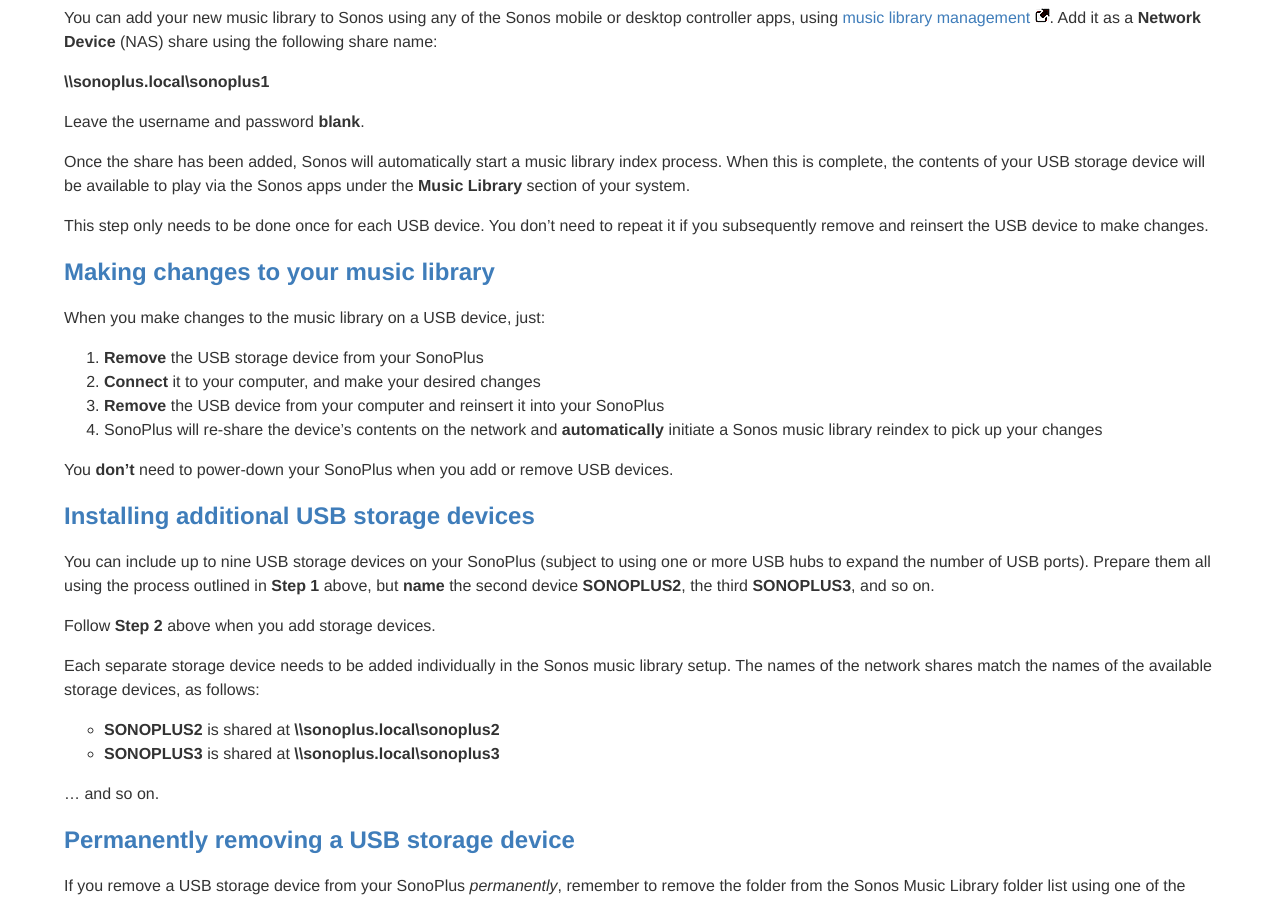
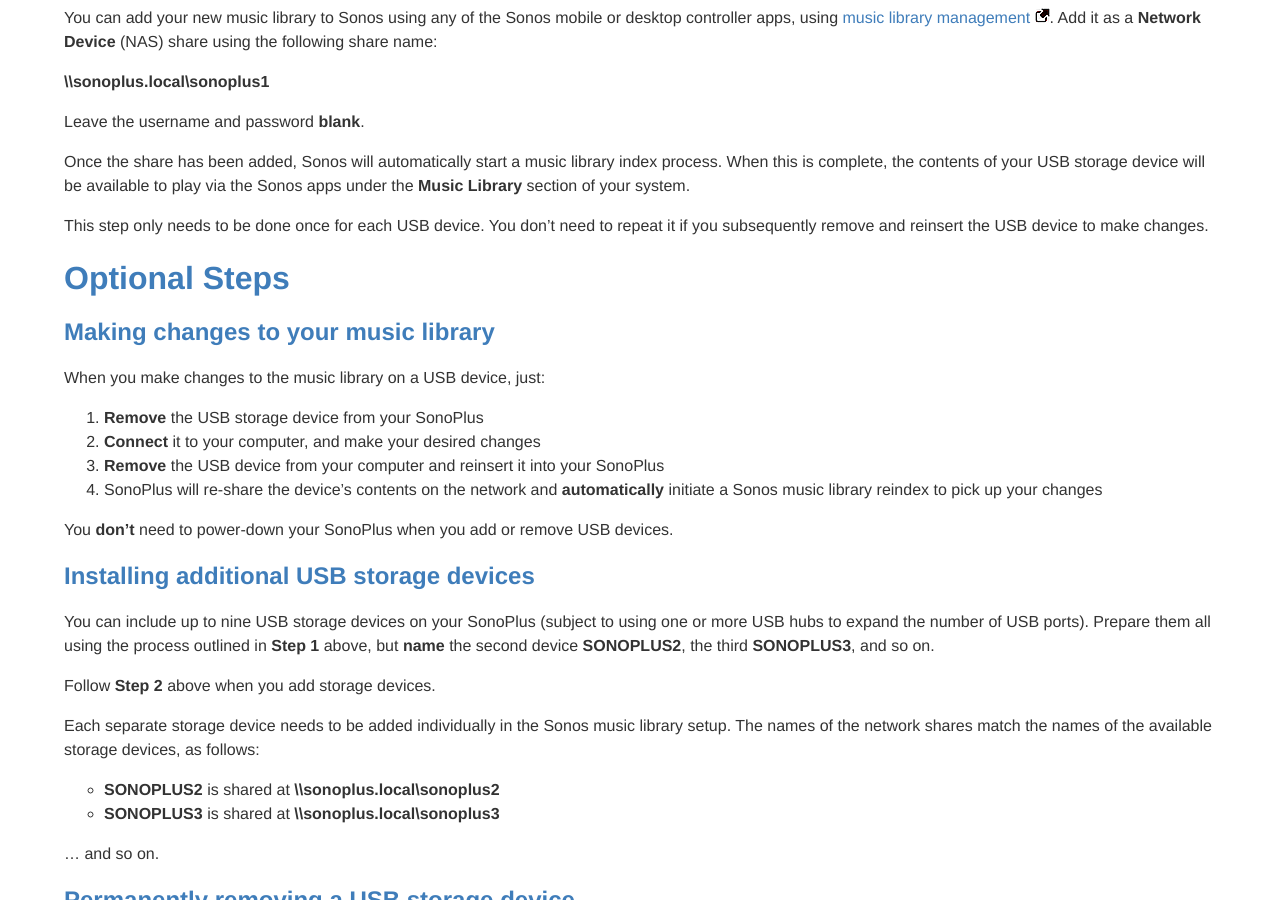
Before and after one commit to avantrec/avantrec.github.io, a Jekyll site: the page built from sonoplus/instantlibrary.md, in a window 1280 px wide and 900 px high, scrolled down 957 px. Built offline with Jekyll 4.4.1, drawn with Linux system fonts in a browser that asks for light colours.

Commit message:
Improve Instant Library instructions

```diff
--- a/sonoplus/instantlibrary.md
+++ b/sonoplus/instantlibrary.md
@@ -39,6 +39,8 @@
 
 This step only needs to be done once for each USB device. You don't need to repeat it if you subsequently remove and reinsert the USB device to make changes.
 
+# Optional Steps
+
 ## Making changes to your music library
 
 When you make changes to the music library on a USB device, just:
```
